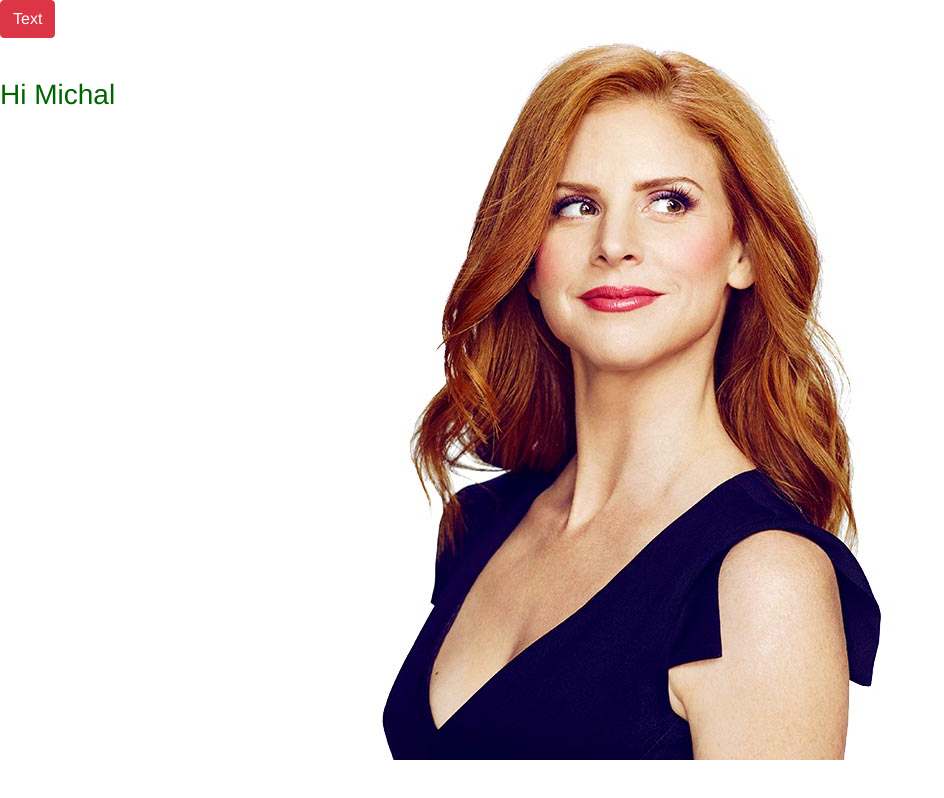
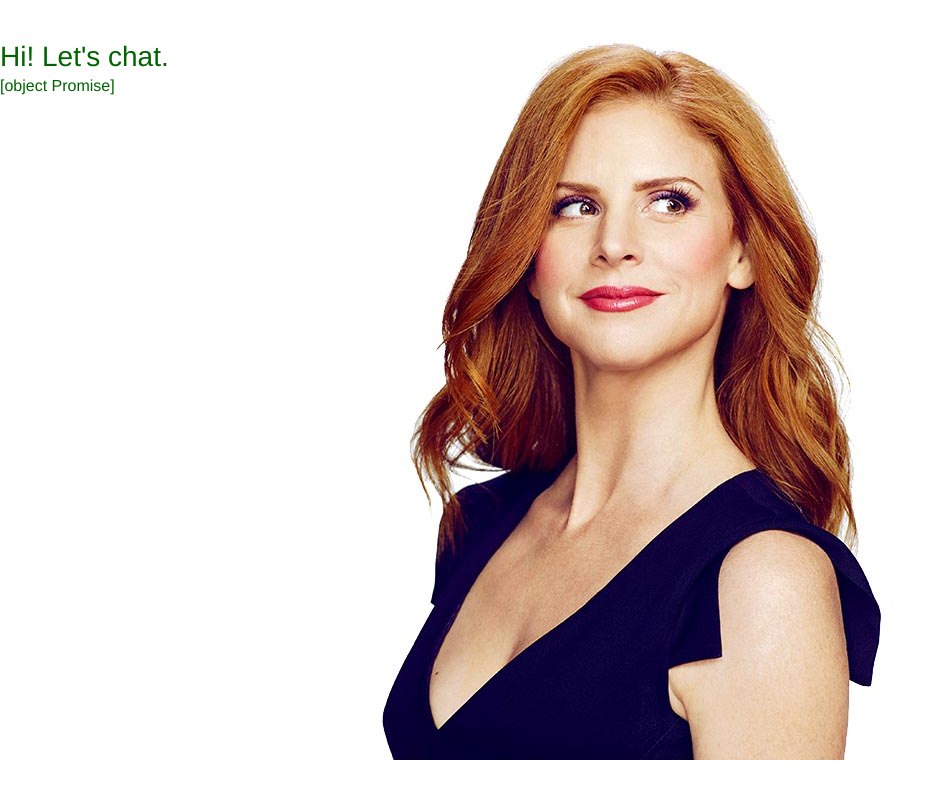
Before and after one commit to michalogluszka/donna, a Vue app in the folder donna-client-vue/: page / in a window 1280 px wide. Shown: the whole page, without its empty margins (0-944 px from the left). Built offline with nearby package versions, Linux system fonts and the light colour scheme; no server answers.

Commit message:
messageList added

```diff
--- a/donna-client-vue/src/App.vue
+++ b/donna-client-vue/src/App.vue
@@ -1,6 +1,6 @@
 <template>
   <div id="app" class="app main-page d-flex flex-column flex-fill">
-    <DonnaMain msg="Hi Michal"/>
+    <DonnaMain welcomeMessage="Hi! Let's chat."/>
   </div>
 </template>
 
@@ -8,12 +8,8 @@
 
 import { Component, Vue } from 'vue-property-decorator';
 import BootstrapVue from 'bootstrap-vue';
-import Axios from 'axios';
 
-import HelloWorld from './components/HelloWorld.vue';
 import DonnaMain from './components/DonnaMain.vue';
-
-
 
 Vue.use(BootstrapVue);
 
@@ -24,13 +20,7 @@ Vue.use(BootstrapVue);
 })
 
 export default class App extends Vue {
-  private mounted() {
-    Axios({ method: 'GET', url: 'https://httpbin.org/ip'}).then((result) => {
-      console.log(result);
-      }, (error) => {
-        console.error(error);
-    });
-  }
+
 }
 </script>
 
--- a/donna-client-vue/src/components/DonnaMain.vue
+++ b/donna-client-vue/src/components/DonnaMain.vue
@@ -1,16 +1,39 @@
 <template>
   <div class="hello">
-    <b-button variant="danger">Text</b-button>
-    <h3>{{ msg }}</h3>
+    <h3>{{ welcomeMessage }}</h3>
+    <p>{{ messageList }}</p>
   </div>
 </template>
 
 <script lang="ts">
 import { Component, Prop, Vue } from 'vue-property-decorator';
 
+import Axios from 'axios';
+
 @Component
 export default class DonnaMain extends Vue {
-  @Prop() private msg!: string;
+  @Prop() private welcomeMessage!: string;
+
+  private messageList: string = '';
+
+  private data() {
+    return {};
+  }
+
+  private mounted() {
+    this.messageList += this.getTranslation();
+  }
+
+  private getTranslation() {
+    return Axios({ method: 'GET', url: 'https://httpbin.org/ip' }).then(
+      (result) => {
+        return result.statusText;
+      },
+      (error) => {
+        return error;
+      },
+    );
+  }
 }
 </script>
 
```
